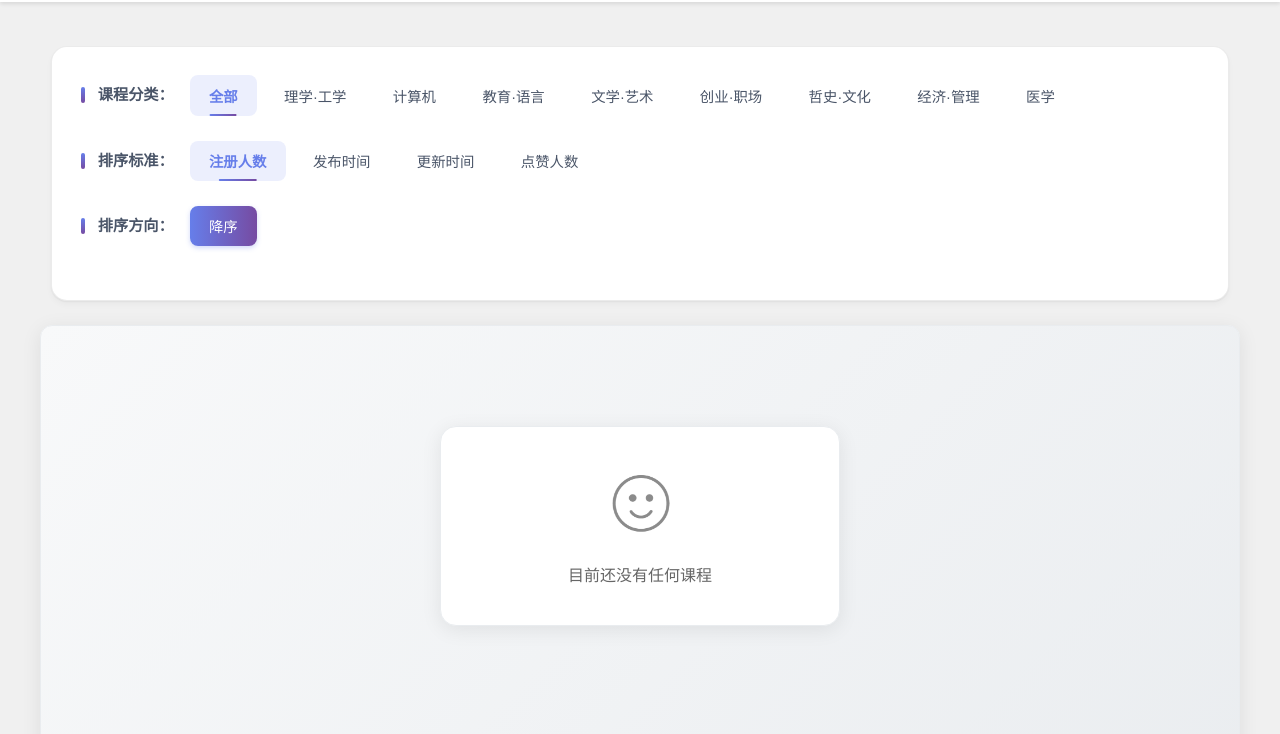
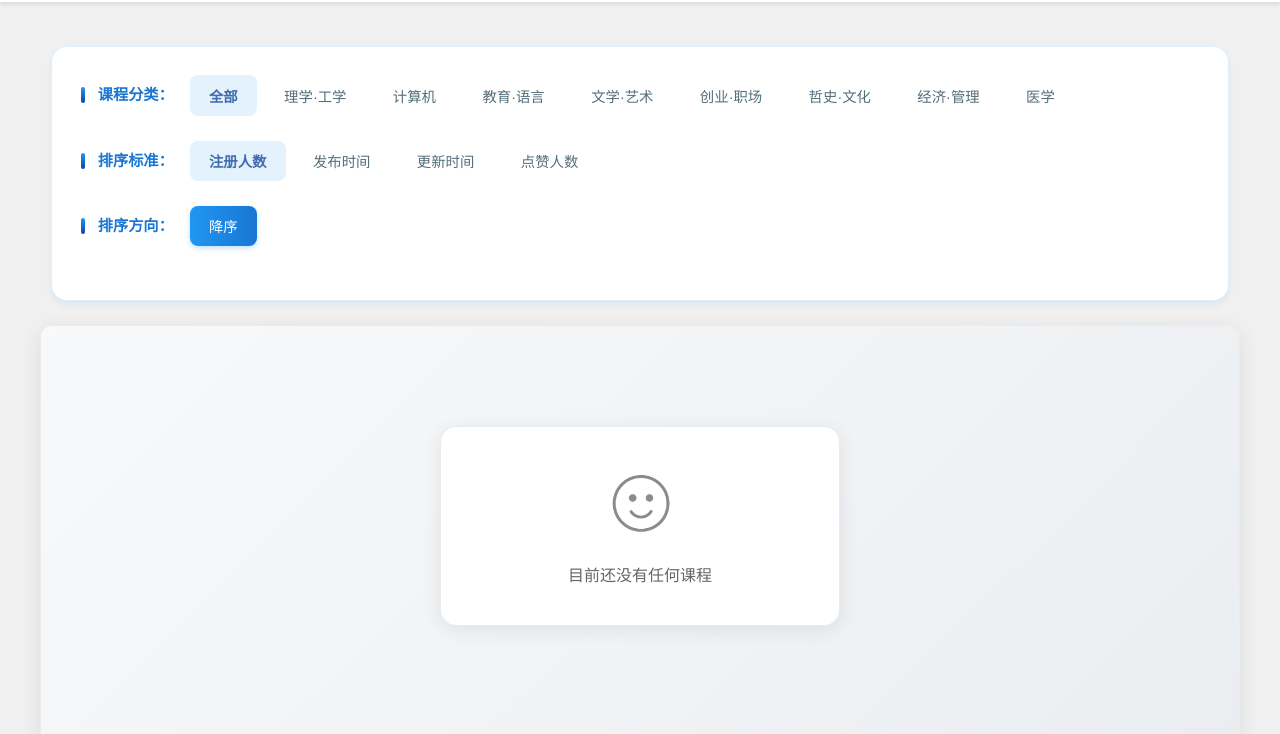
Before and after one commit to kaikaiGit/uooc_platform, a plain HTML site: page Homepage/courseList.html in a window 1280 px wide. Shown: the part 66-800 px from the top of the page. Drawn offline with Linux system fonts and the light colour scheme.

Commit message:
主色系修改为蓝色

```diff
--- a/Homepage/courseList.css
+++ b/Homepage/courseList.css
@@ -1,6 +1,6 @@
 /* 定位 first-button 类的按钮并在其后添加一个 "|" */
 .first-button::after {
-    content: "|";
+    /* content: ""; */
     margin-left: 15px;
     /* 添加一些左边距以使分隔符与按钮有适当的间隔 */
     margin-right: 0px;
@@ -351,7 +351,7 @@
 
 /* 新的按钮样式 */
 .btn-preview {
-    background: linear-gradient(135deg, #4285f4, #34a853);
+    background: linear-gradient(135deg, #4285f4, #1976d2); /* 蓝色渐变 */
     color: white;
     border: none;
     padding: 12px 24px;
@@ -371,7 +371,7 @@
 }
 
 .btn-preview:hover {
-    background: linear-gradient(135deg, #3367d6, #2e8b57);
+    background: linear-gradient(135deg, #3367d6, #0d47a1); /* 深蓝色渐变 */
     transform: translateY(-2px);
     box-shadow: 0 4px 12px rgba(66, 133, 244, 0.3);
 }
@@ -621,9 +621,26 @@
 }
 
 /* 分类标题样式 */
+/* 分类容器 - 主样式 */
+.category-container {
+  background: #ffffff;
+  padding: 1.8rem;
+  border-radius: 16px;
+  box-shadow:
+    0 4px 6px rgba(33, 150, 243, 0.08),  /* 改为蓝色调阴影 */
+    0 1px 2px rgba(33, 150, 243, 0.06);
+  margin: 1.5rem auto;
+  width: 92%;
+  max-width: 1200px;
+  border: 1px solid rgba(33, 150, 243, 0.15);  /* 改为蓝色边框 */
+  position: relative;
+  overflow: hidden;
+}
+
+/* 分类标题样式 */
 .category-title {
   font-weight: 600;
-  color: #4a5568;
+  color: #1976D2;  /* 改为深蓝色 */
   font-size: 0.95rem;
   margin-right: 1rem;
   position: relative;
@@ -637,7 +654,7 @@
   display: inline-block;
   width: 4px;
   height: 16px;
-  background: linear-gradient(to bottom, #667eea, #764ba2);
+  background: linear-gradient(to bottom, #2196F3, #0D47A1);  /* 改为蓝色渐变 */
   border-radius: 2px;
   margin-right: 0.8rem;
 }
@@ -652,7 +669,7 @@
   border-radius: 8px;
   font-size: 0.9rem;
   font-weight: 500;
-  color: #4a5568;
+  color: #546E7A;  /* 改为蓝灰色 */
   transition: all 0.25s cubic-bezier(0.4, 0, 0.2, 1);
   position: relative;
   margin-right: 0.5rem;
@@ -661,36 +678,35 @@
 /* 按钮悬停效果 */
 .category-option:hover,
 .sort-option:hover {
-  background: rgba(102, 126, 234, 0.08);
-  color: #667eea;
+  background: rgba(33, 150, 243, 0.08);  /* 改为浅蓝色背景 */
+  color: #1976D2;  /* 改为深蓝色 */
 }
 
 /* 按钮激活状态 */
 .category-option.active,
 .sort-option.active {
-  background: rgba(102, 126, 234, 0.12);
-  color: #667eea;
+  background: rgba(33, 150, 243, 0.12);  /* 改为浅蓝色背景 */
+  color: #416cad;  /* 改为深蓝色 */
   font-weight: 600;
 }
 
 /* 按钮激活状态指示器 */
 .category-option.active::after,
 .sort-option.active::after {
-  content: '';
   position: absolute;
   bottom: 0;
   left: 50%;
   transform: translateX(-50%);
   width: 40%;
   height: 2px;
-  background: linear-gradient(to right, #667eea, #764ba2);
+  background: linear-gradient(to right, #2196F3, #0D47A1);  /* 改为蓝色渐变 */
   border-radius: 2px;
 }
 
 /* 排序方向按钮特殊样式 */
 #toggleSortOrder {
   cursor: pointer;
-  background: linear-gradient(to right, #667eea, #764ba2);
+  background: linear-gradient(to right, #2196F3, #1976D2);  /* 改为蓝色渐变 */
   color: white;
   border: none;
   padding: 0.6rem 1.2rem;
@@ -698,26 +714,26 @@
   font-size: 0.9rem;
   font-weight: 500;
   transition: all 0.25s ease;
-  box-shadow: 0 2px 5px rgba(102, 126, 234, 0.3);
+  box-shadow: 0 2px 5px rgba(33, 150, 243, 0.3);  /* 改为蓝色阴影 */
 }
 
 #toggleSortOrder:hover {
+  background: linear-gradient(to right, #1976D2, #0D47A1);  /* 改为深蓝色渐变 */
   transform: translateY(-1px);
-  box-shadow: 0 4px 8px rgba(102, 126, 234, 0.4);
+  box-shadow: 0 4px 8px rgba(33, 150, 243, 0.4);  /* 改为蓝色阴影 */
 }
 
 /* 分隔线优化 */
 .first-button::after {
-  content: "";
   display: inline-block;
   width: 1px;
   height: 16px;
-  background: rgba(0, 0, 0, 0.1);
+  background: rgba(33, 150, 243, 0.3);  /* 改为蓝色分隔线 */
   margin: 0 0.8rem;
 }
-.first-button.active::after {
+/* .first-button.active::after {
     left: 30%;
-}
+} */
 /* 响应式调整 */
 @media (max-width: 768px) {
   .category-container {
```
Also changed, not shown: course/course.css (+37 -1 lines), student/student-profile.css (+11 -8 lines), course/like-outline.svg (added).
